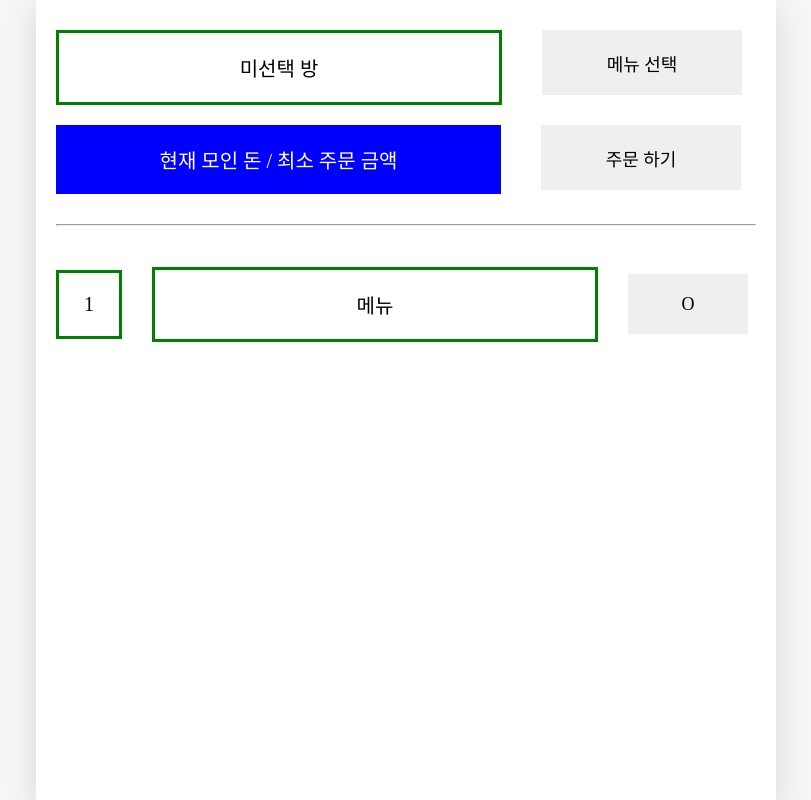
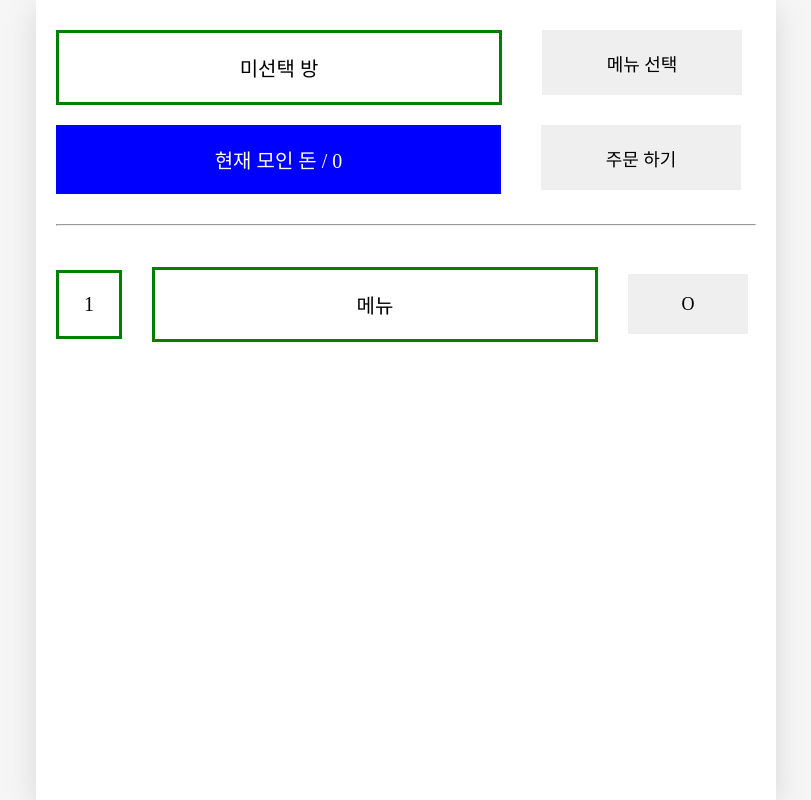
Before and after one commit to 2nd-HUFSummer-Hackathon/SPotato, a React (Create React App) app in the folder domdelivery/: page /match in a window 1280 px wide. Shown: the whole page, without its empty margins (234-1045 px from the left). Built offline with nearby package versions, Linux system fonts and the light colour scheme.

Commit message:
최소 주문금액 추가

```diff
--- a/domdelivery/src/pages/Match.js
+++ b/domdelivery/src/pages/Match.js
@@ -3,27 +3,35 @@ import OurButton from "../component/OurButton";
 
 function Match(props) {
   const number = props.selectedMenuId;
+  let min_money = 0;
   let RoomName = "미선택";
   if (number == 0 || number == 1) {
     RoomName = "피자보이";
+    min_money = 34000;
   } else if (number == 2) {
     RoomName = "반올림피자";
+    min_money = 32000;
   } else if (number == 3) {
     RoomName = "베이식스";
+    min_money = 37000;
   } else if (number == 4 || number == 5) {
     RoomName = "미파닭";
+    min_money = 20000;
   } else if (number == 6) {
     RoomName = "교촌치킨";
+    min_money = 27000;
   } else if (number == 7) {
     RoomName = "BHC";
+    min_money = 25000;
   } else if (number == 8 || number == 9) {
     RoomName = "롯데리아";
+    min_money = 13000;
   } else if (number == 10) {
     RoomName = "맘스터치";
+    min_money = 11000;
   } else if (number == 11) {
     RoomName = "666버거";
-  } else if (number == 12) {
-    RoomName = "피자보이";
+    min_money = 12500;
   }
 
   const navigate = useNavigate();
@@ -42,7 +50,7 @@ function Match(props) {
         </div>
 
         <div className="Money-Wrapper">
-          <div className="Money">현재 모인 돈 / 최소 주문 금액</div>
+          <div className="Money">현재 모인 돈 / {min_money}</div>
           <div style={{ marginLeft: "40px", width: "100px" }}>
             <OurButton text={"주문 하기"} onClick={() => navigate("/pay")} />
           </div>
```
